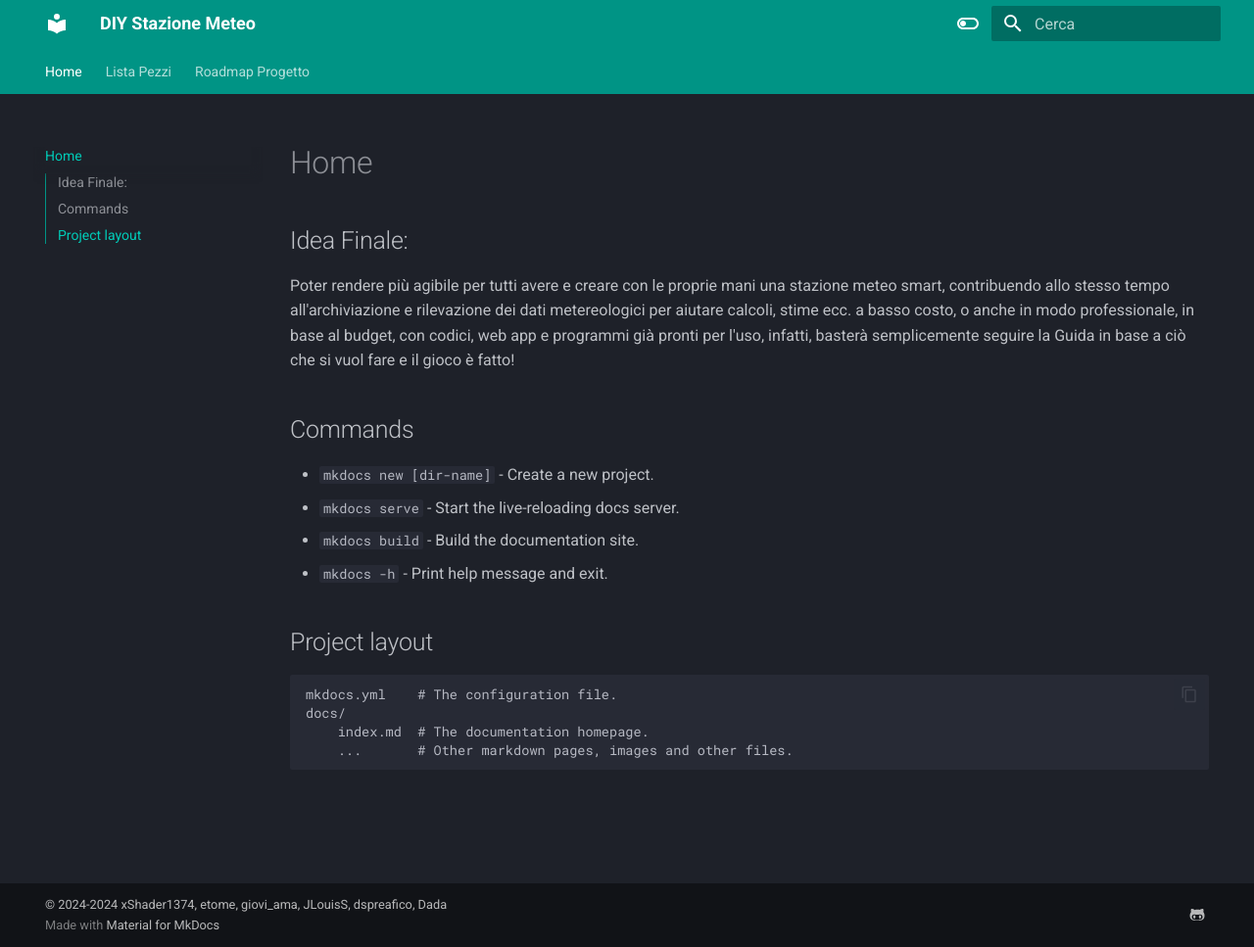
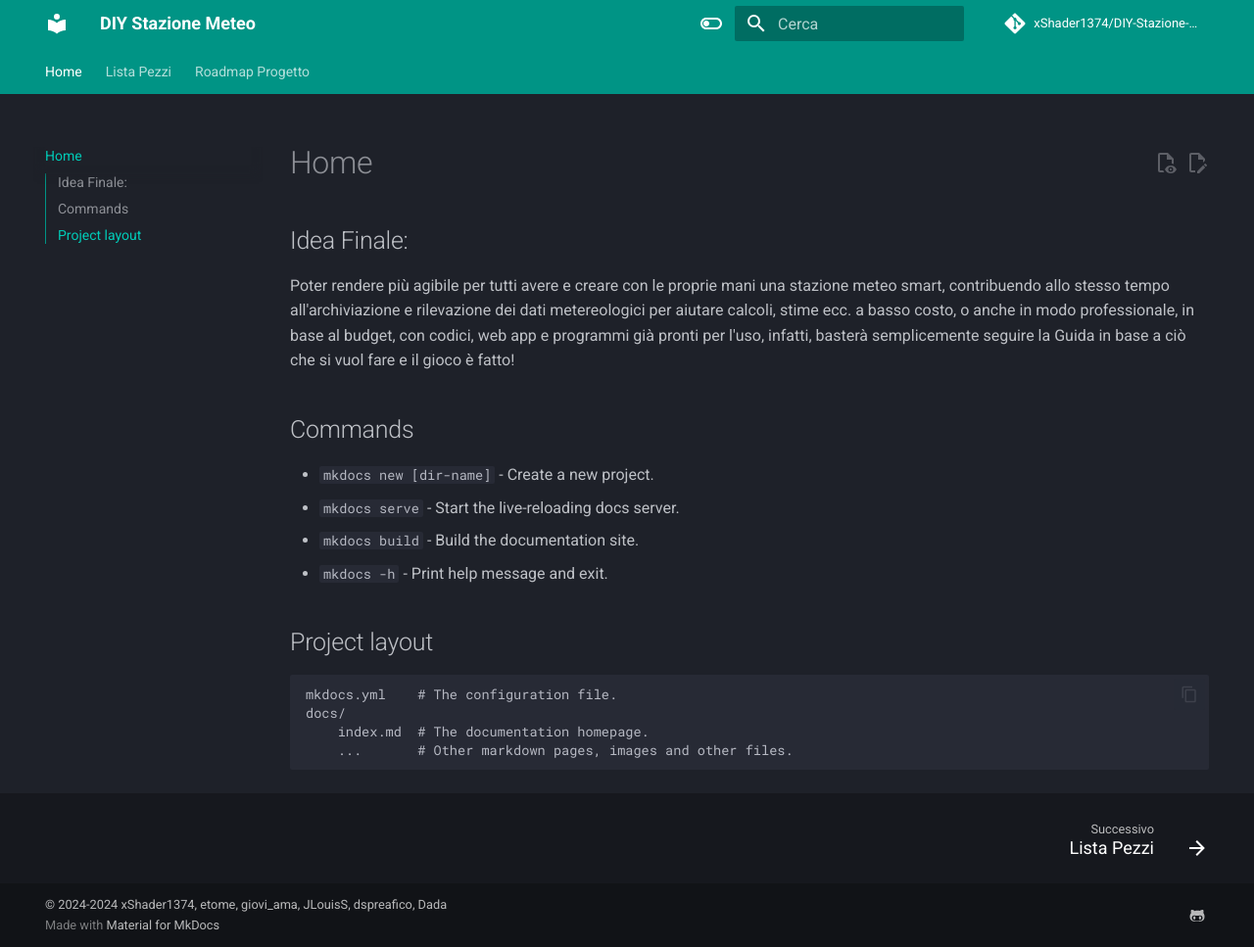
Before and after one commit to xShader1374/DIY-Stazione-Meteo, an MkDocs documentation site: the page built from docs/index.md, in a window 1280 px wide and 967 px high. Shown: the whole window at 98% size. Built offline with MkDocs 1.6.1 and Material for MkDocs 9.7.7, drawn with Linux system fonts in a browser that asks for light colours; comment, search, counter and statistics services are not loaded.

Commit message:
Update mkdocs.yml

```diff
--- a/mkdocs.yml
+++ b/mkdocs.yml
@@ -11,6 +11,18 @@
     - content.tabs.link
     - content.code.annotation
     - content.code.copy
+    - navigation.footer
+    - navigation.indexes
+    - navigation.tracking
+    - navigation.instant
+    - navigation.expand
+    - content.code.select
+    - content.tooltips
+    - content.action.edit
+    - content.action.view
+    - search.share
+    - search.highlight.typed
+
   language: it
   palette:
     - scheme: slate
@@ -33,3 +45,20 @@
 
 copyright: |
   &copy; 2024-2024 <a href="https://github.com/xShader1374/DIY-Stazione-Meteo" target="_blank" rel="noopener">xShader1374, etome, giovi_ama, JLouisS, dspreafico, Dada</a>
+
+markdown_extensions:
+  - abbr
+  - attr_list
+  - def_list
+  - footnotes
+  - md_in_html
+  - tables
+  - pymdownx.critic
+  - pymdownx.caret
+  - pymdownx.keys
+  - pymdownx.mark
+  - pymdownx.tilde
+
+repo_url: https://github.com/xShader1374/DIY-Stazione-Meteo
+repo_name: xShader1374/DIY-Stazione-Meteo
+edit_uri: edit/main/docs/
```
